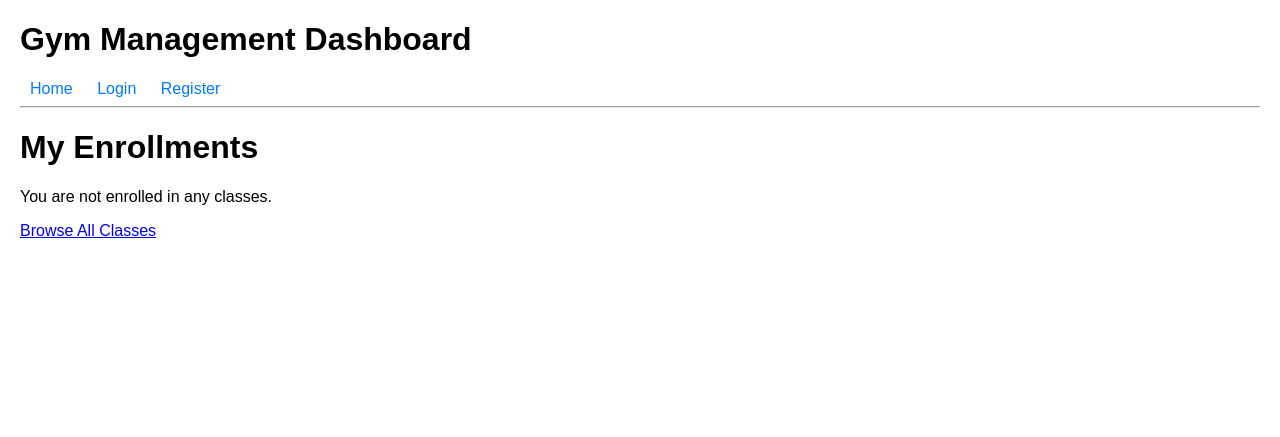
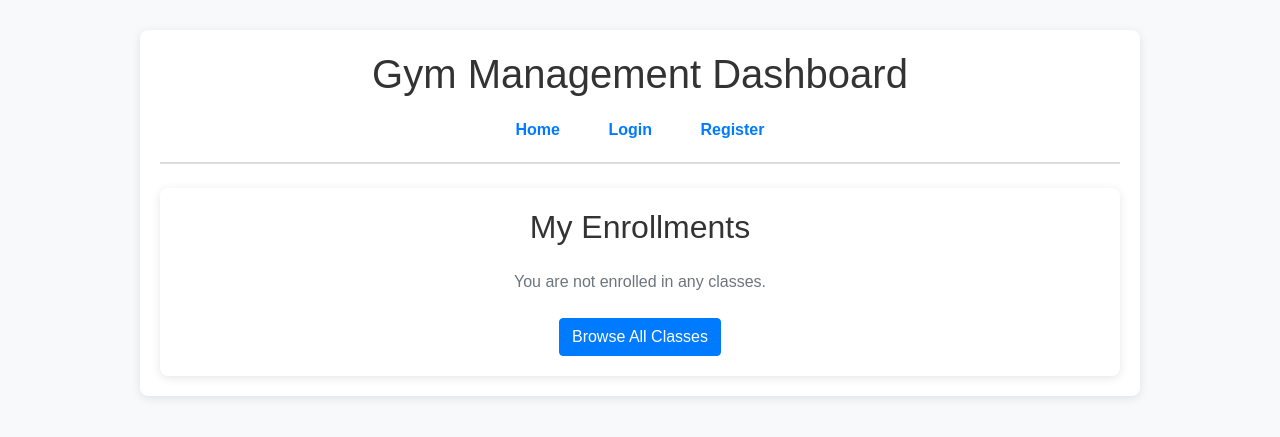
Before and after one commit to Arocha09/GymManagementSystem, a Flask app: template templates/member/my_enrollments.html in a window 1280 px wide. Shown: the top 437 px of the page. Run offline with Flask 3, Linux system fonts and the light colour scheme; the template is opened without the code that fills it, so the values that code supplies are empty; some libraries are stand-ins or nearby versions.

Commit message:
aesthetics

```diff
--- a/templates/base.html
+++ b/templates/base.html
@@ -1,16 +1,84 @@
 <!DOCTYPE html>
-<html>
+<html lang="en">
 <head>
+    <meta charset="UTF-8">
     <title>Gym System</title>
+    <meta name="viewport" content="width=device-width, initial-scale=1.0">
+
+    <!-- Bootstrap CSS -->
+    <link rel="stylesheet" href="https://cdnjs.cloudflare.com/ajax/libs/bootstrap/4.5.2/css/bootstrap.min.css">
+
     <style>
-        body { font-family: Arial; margin: 20px; }
-        nav a { margin: 0 10px; text-decoration: none; color: #007bff; }
-        nav a:hover { text-decoration: underline; }
-        table { width: 80%; margin-top: 20px; border-collapse: collapse; }
-        th, td { border: 1px solid #ccc; padding: 8px; text-align: left; }
+        body {
+            font-family: Arial, sans-serif;
+            background-color: #f8f9fa;
+            margin-top: 30px;
+        }
+
+        .container {
+            max-width: 1000px;
+            margin: 0 auto;
+            padding: 20px;
+            background-color: #fff;
+            border-radius: 8px;
+            box-shadow: 0 2px 10px rgba(0, 0, 0, 0.1);
+        }
+
+        h1 {
+            text-align: center;
+            color: #333;
+            margin-bottom: 20px;
+        }
+
+        nav {
+            text-align: center;
+            margin-bottom: 20px;
+        }
+
+        nav a {
+            margin: 0 10px;
+            text-decoration: none;
+            font-weight: bold;
+            color: #007bff;
+            padding: 8px 12px;
+            border-radius: 4px;
+            transition: background-color 0.3s;
+        }
+
+        nav a:hover {
+            background-color: #e2e6ea;
+            text-decoration: none;
+        }
+
+        table {
+            width: 100%;
+            border-collapse: collapse;
+            margin-top: 20px;
+        }
+
+        th, td {
+            padding: 12px;
+            text-align: left;
+            border-bottom: 1px solid #ddd;
+        }
+
+        th {
+            background-color: #f2f2f2;
+            color: #333;
+        }
+
+        tr:hover {
+            background-color: #f9f9f9;
+        }
+
+        hr {
+            border: 1px solid #ddd;
+            margin-top: 10px;
+        }
     </style>
 </head>
 <body>
+    <div class="container">
         <h1>Gym Management Dashboard</h1>
 
         <nav>
@@ -24,7 +92,7 @@
 
             {% elif session.memType == 'instructor' %}
                 <a href="{{ url_for('instructor_dashboard') }}">Instructor Home</a>
-            <a href = "{{ url_for('view_classes_and_enrollments') }}"> Classes and Enrollments</a>
+                <a href="{{ url_for('view_classes_and_enrollments') }}">Classes and Enrollments</a>
 
             {% elif session.memType == 'monthly' or session.memType == 'yearly' %}
                 <a href="{{ url_for('member_dashboard') }}">My Info</a>
@@ -45,5 +113,9 @@
         <hr>
 
         {% block content %}{% endblock %}
+    </div>
+
+    <!-- Bootstrap JS -->
+    <script src="https://cdnjs.cloudflare.com/ajax/libs/bootstrap/4.5.2/js/bootstrap.bundle.min.js"></script>
 </body>
 </html>
--- a/templates/member/my_enrollments.html
+++ b/templates/member/my_enrollments.html
@@ -2,11 +2,12 @@
 
 {% block content %}
 <div class="container mt-4">
-    <h1 class="text-center mb-4">My Enrollments</h1>
+    <h2 class="text-center mb-4" style="color: #333;">My Enrollments</h2>
 
     {% if classes %}
-    <table class="table table-bordered">
-        <thead class="thead-dark">
+    <div class="table-responsive">
+        <table class="table table-hover table-bordered">
+            <thead class="thead-light">
                 <tr>
                     <th>Class ID</th>
                     <th>Name</th>
@@ -29,15 +30,16 @@
                     <td>
                         <form method="POST" action="{{ url_for('unenroll') }}">
                             <input type="hidden" name="class_id" value="{{ c.class_id }}">
-                        <button type="submit" class="btn btn-danger btn-sm">Unenroll</button>
+                            <button type="submit" class="btn btn-outline-danger btn-sm">Unenroll</button>
                         </form>
                     </td>
                 </tr>
                 {% endfor %}
             </tbody>
         </table>
+    </div>
     {% else %}
-        <p class="text-center">You are not enrolled in any classes.</p>
+        <p class="text-center text-muted">You are not enrolled in any classes.</p>
     {% endif %}
 
     <div class="text-center mt-4">
```
Lines whose indentation alone changed are shown as unchanged.
